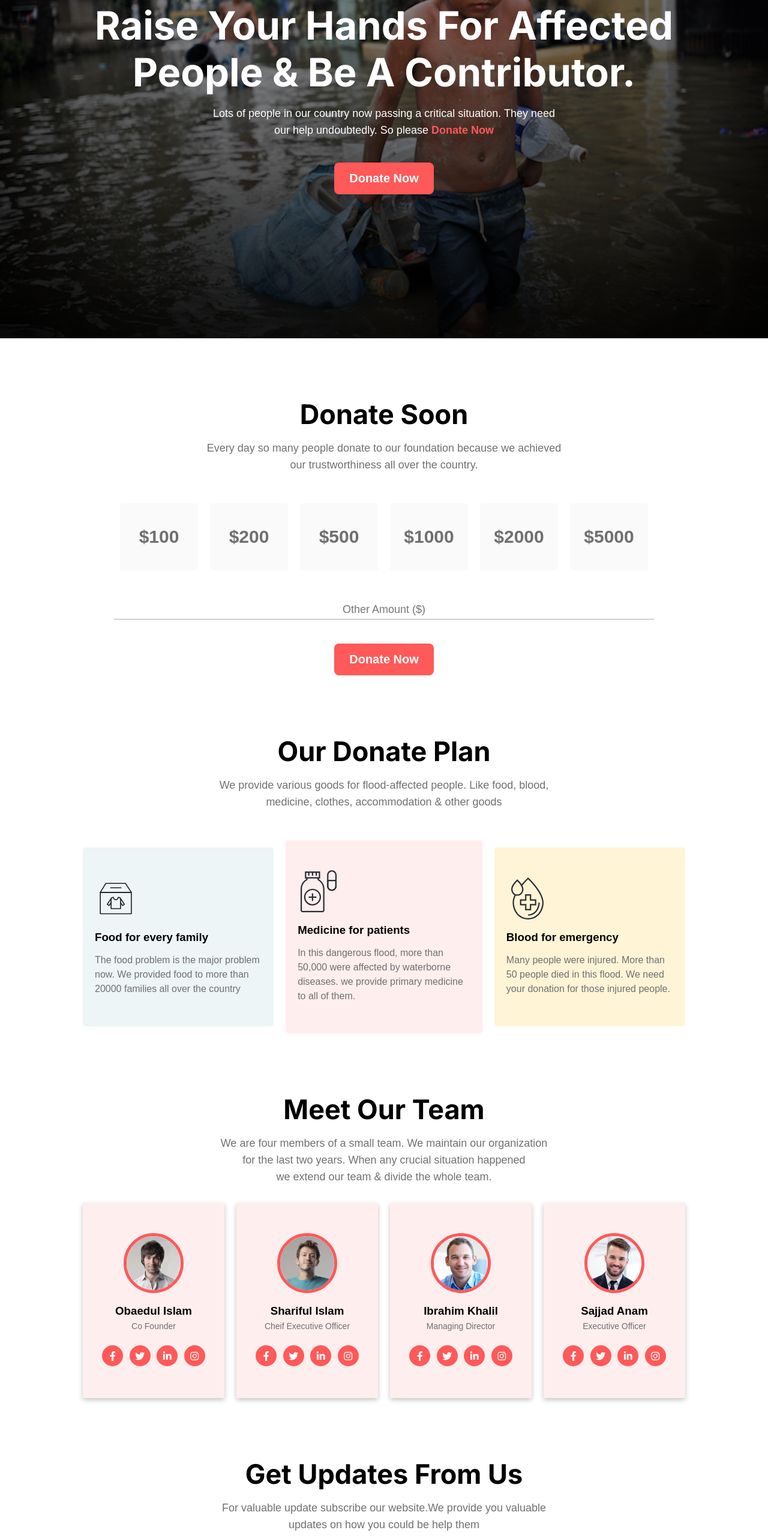
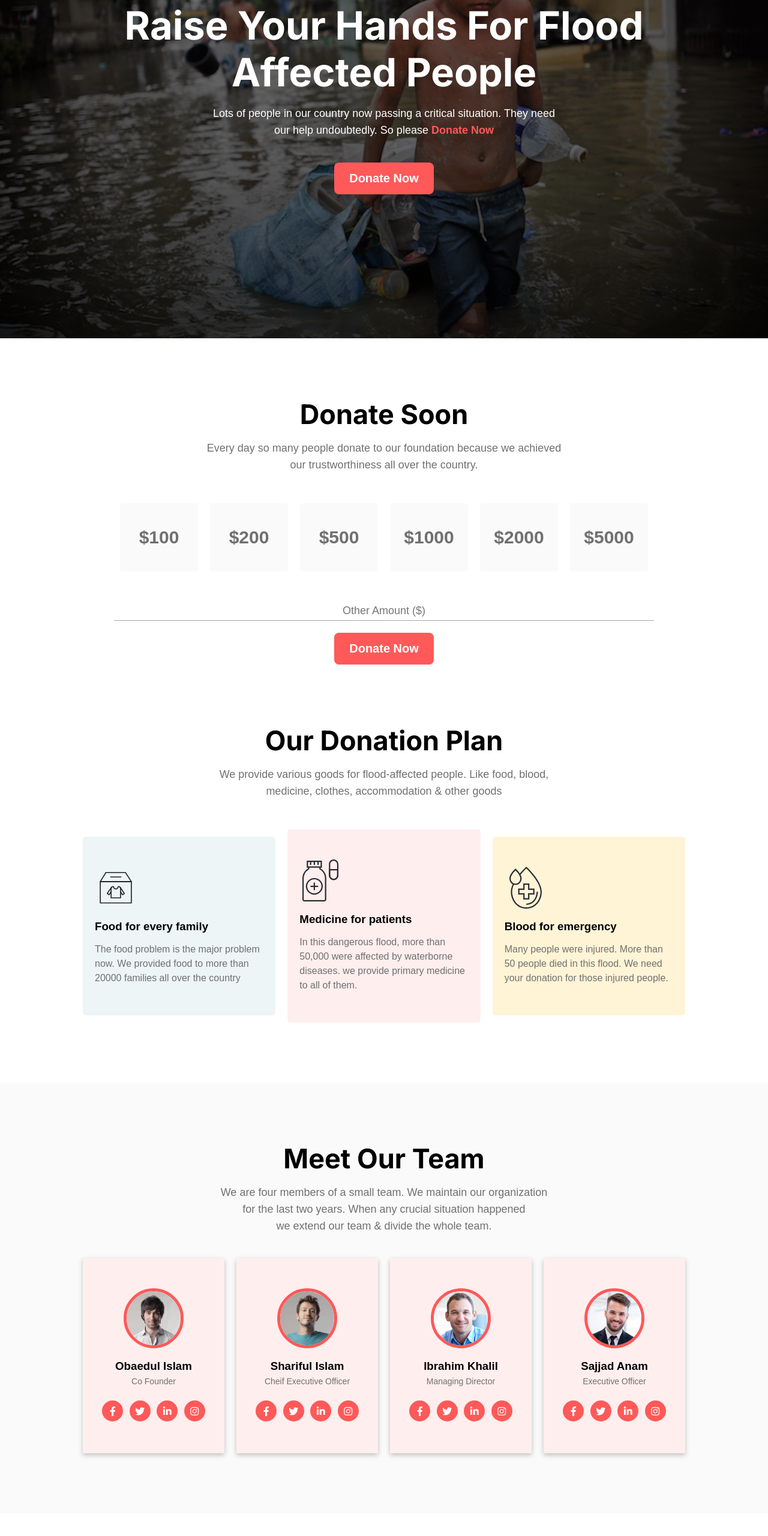
Before and after one commit to obaedulislam/donate-now, a plain HTML site: page index.html in a window 1280 px wide. Shown: the part 236-2797 px from the top of the page at 60% size. Drawn offline with Linux system fonts and the light colour scheme.

Commit message:
Project Done

```diff
--- a/css/style.css
+++ b/css/style.css
@@ -63,7 +63,7 @@ button {
 /*** == Hero CSS Start == ***/
 .hero-section{
     background-image:
-            linear-gradient(to bottom, rgba(3, 6, 22, 0.137), rgba(0, 0, 0, 0.878)),
+            linear-gradient(to bottom, rgba(10, 5, 5, 0.475), rgba(0, 0, 0, 0.7)),
             url('../images/donation-banner.jpg');
     background-size: cover;
     background-position: center center;
@@ -106,12 +106,12 @@ button {
     width: 130px;
     background-color: #FAFAFA;
     border-radius: 5px;
-    border: 2px solid #FAFAFA;
+    border: 3px solid #FAFAFA;
     transition: .3s;
 }
 .single-price:hover{
     background-color: #FFEEEE;
-    border: 2px solid #FF5959;
+    border: 3px solid #FF5959;
 }
 .single-price p{
     font-size: 30px;
@@ -127,6 +127,9 @@ button {
 }
 .other-amount input:focus{
     outline: none;
+}
+.donate-today a button{
+    margin-top: 20px;
 }
 .donate-today a button:hover{
     background-color: #707070;
@@ -144,14 +147,18 @@ button {
     margin-top: 50px;
 }
 .donation-type .single-donation-type{
-    width: 33%;
+    width: 33.33%;
     padding: 50px 20px;
     text-align: left;
     border-radius: 5px;
     margin: 0 10px;
+    transition: .3s;
+}
+.donation-type .single-donation-type:hover{
+    box-shadow: rgba(0, 0, 0, 0.24) 0px 3px 8px;
 }
 .donation-type .single-donation-type:nth-child(2){
-    width: 34%;
+    width: 33.34%;
 }
 .donation-type .single-donation-type p{
     font-size: 16px;
@@ -170,12 +177,15 @@ button {
 
 /*** == Our Team CSS Start == ***/
 .our-team-section{
+    padding: 100px 0;
+    background-color: #FAFAFA;
+}
+.our-team{
     margin: 0 auto;
-    padding-bottom: 100px;
     width: 80%;
 }
 .all-member{
-    margin-top: 30px;
+    margin-top: 40px;
     display: flex;
 }
 .all-member .single-member{
@@ -228,7 +238,7 @@ button {
 
 /*** == Get Update CSS Start == ***/
 .get-update{
-    padding-bottom: 100px;
+    padding: 100px 0;
 }
 .get-email{
     width: 60%;
@@ -257,7 +267,7 @@ button {
     background-color: #FF5959;
     border: 0;
     font-size: 16px;
-    font-weight: 600;
+    font-weight: 500;
     color: #fff;
     border-radius: 0 5px 5px 0;
 }
--- a/index.html
+++ b/index.html
@@ -14,7 +14,7 @@
     <header class="hero-section">
         <div class="hero-content">
             <div class="focus-content height-100">
-                <h1>Raise Your hands for affected<br> people & be a contributor.</h1>
+                <h1>Raise Your hands for flood<br> affected people</h1>
                 <p class="common-margin">Lots of people in our country now passing a critical situation. They need<br> our help undoubtedly. So please <span style="color: #FF5959; font-weight: 700;">Donate Now</span></p>
                 <a href="https://www.savethechildren.org/us/where-we-work/bangladesh" target="_blank"><button type="submit">Donate Now</button></a>
             </div>
@@ -64,7 +64,7 @@
         <section class="our-donation">
             <div class="our-donation-content  flex-content">
                 <div class="focus-content">
-                    <h2>Our Donate Plan</h2>
+                    <h2>Our Donation Plan</h2>
                     <p class="common-margin">We provide various goods for flood-affected people. Like food, blood,<br> medicine, clothes, accommodation & other goods</p>
                 </div>
             </div>
@@ -98,6 +98,7 @@
 
         <!--==|| Our Team Section Start ||==-->
         <section class="our-team-section">
+            <div class="our-team">
                 <div class=" flex-content">
                     <div class="focus-content">
                         <h2>Meet Our Team</h2>
@@ -166,6 +167,8 @@
                         </div>
                     </div>
                 </div>
+            </div>
+
         </section>
         <!--==|| Our Team Section Start ||==-->
 
@@ -175,7 +178,7 @@
             <div class="get-update-content flex-content">
                 <div class="focus-content">
                     <h2>Get Updates From Us</h2>
-                    <p class="common-margin">For valuable  update subscribe our website.We provide you valuable<br> updates on how you could be help them</p>
+                    <p class="common-margin">For valuable  update, subscribe our website.We provide you valuable<br> updates on how you could be help them</p>
                 </div>
             </div>
             <div class="get-email">
```
Lines whose indentation alone changed are shown as unchanged.
